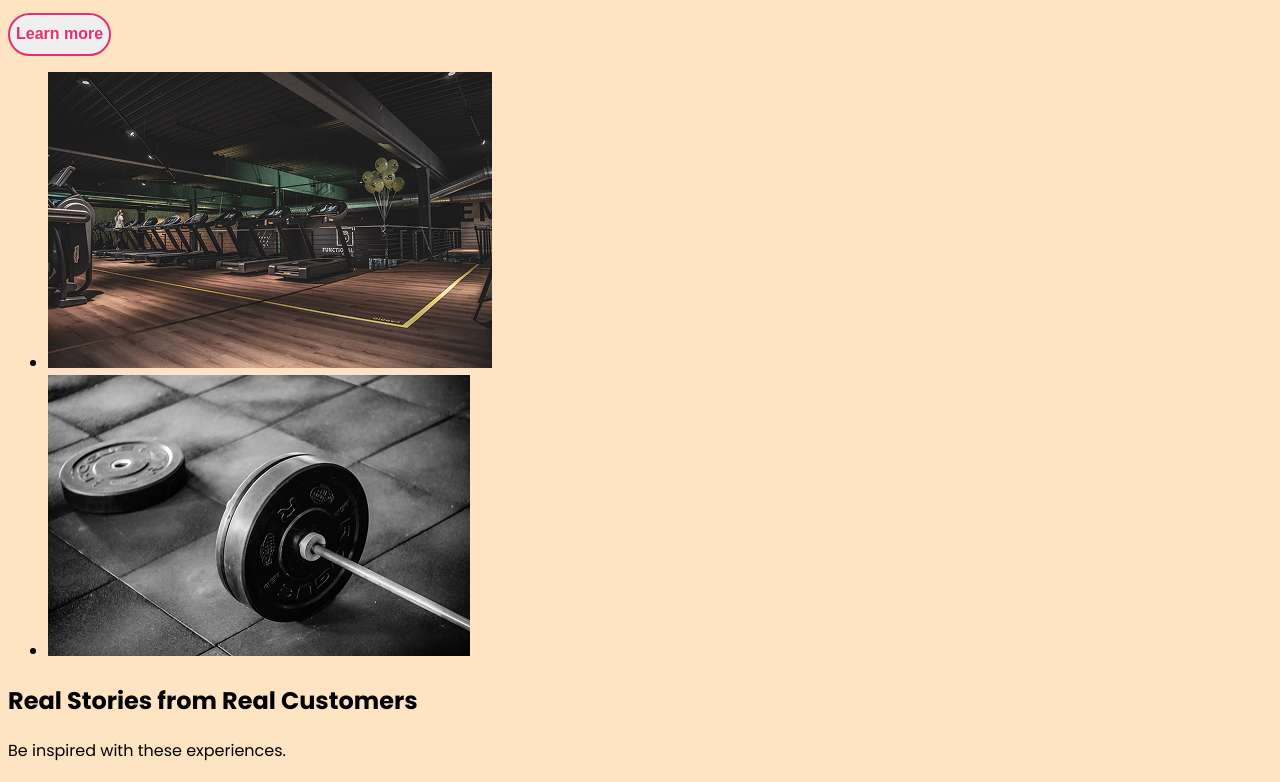
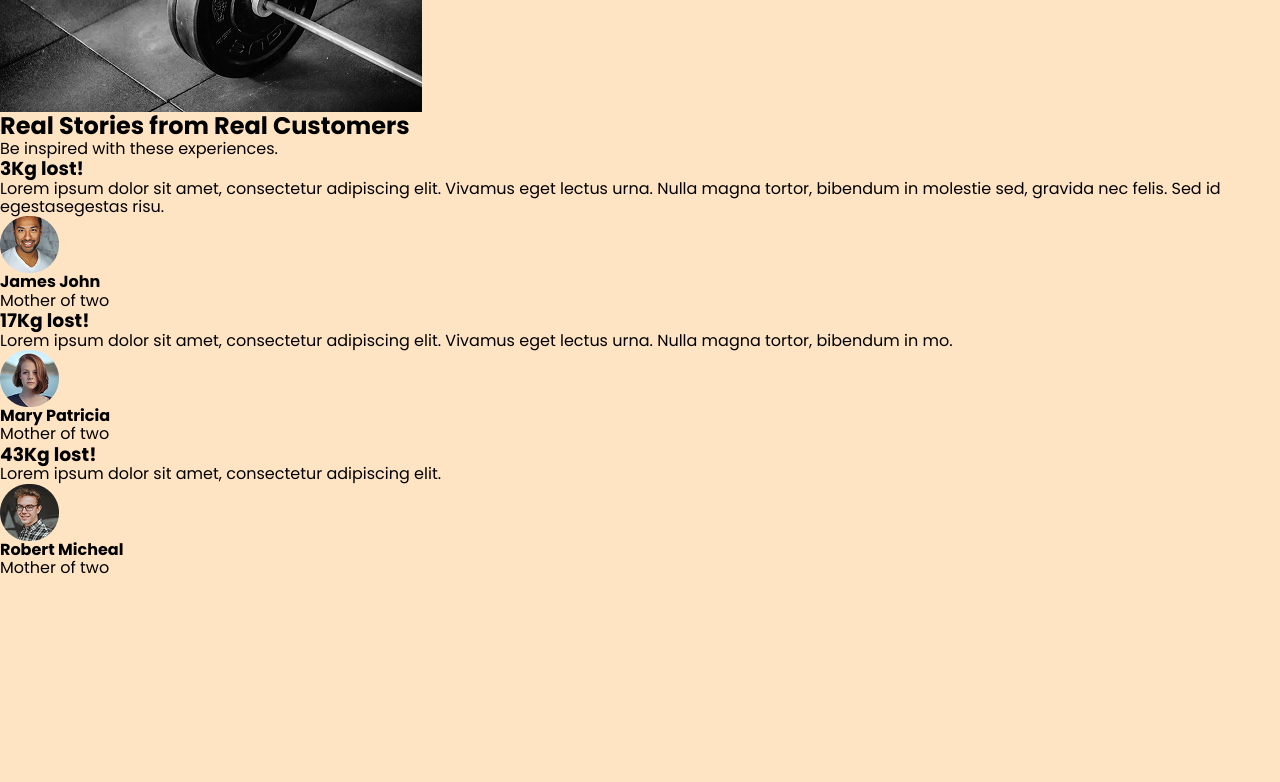
Before and after one commit to Horbunov-Yurii/FE_2_15_01_25, a plain HTML site: page index.html in a window 1280 px wide. Shown: the part 2018-2800 px from the top of the page. After the commit the page ends 2597 px from the top, so only its background shows below. Drawn offline with nearby package versions, Linux system fonts and the light colour scheme.

Commit message:
resetalwayscomeback

```diff
--- /dev/null
+++ b/css/reset.css
@@ -0,0 +1,18 @@
+a{
+ text-decoration: none;
+}
+button{
+    border: none;
+    cursor:alias;
+}
+ul{
+    list-style: none;
+    padding: 0;
+    margin: 0;
+}
+h1,h2,h3,h4,p{
+    margin: 0;
+}
+img{
+    display: block;
+}
--- a/index.html
+++ b/index.html
@@ -4,10 +4,12 @@
     <meta charset="UTF-8">
     <meta name="viewport" content="width=device-width, initial-scale=1.0">
     <title>Document</title>
+    <link rel="stylesheet" href="https://cdnjs.cloudflare.com/ajax/libs/modern-normalize/3.0.1/modern-normalize.min.css" integrity="sha512-q6WgHqiHlKyOqslT/lgBgodhd03Wp4BEqKeW6nNtlOY4quzyG3VoQKFrieaCeSnuVseNKRGpGeDU3qPmabCANg==" crossorigin="anonymous" referrerpolicy="no-referrer" />
     <link rel="preconnect" href="https://fonts.googleapis.com">
 <link rel="preconnect" href="https://fonts.gstatic.com" crossorigin>
 <link href="https://fonts.googleapis.com/css2?family=Manrope:wght@200..800&family=Open+Sans:ital,wght@0,300..800;1,300..800&family=Poppins:ital,wght@0,100;0,200;0,300;0,400;0,500;0,600;0,700;0,800;0,900;1,100;1,200;1,300;1,400;1,500;1,600;1,700;1,800;1,900&display=swap" rel="stylesheet">
-    <link rel="stylesheet" href="./css/style.css">
+   <link rel="stylesheet" href="./css/reset.css">
+<link rel="stylesheet" href="./css/style.css">
 </head>
 <body>
     <header class="header">
@@ -79,7 +81,7 @@
                 <li class="premium-item"><img class="premium-photo" src="./img/premium2.jpg" alt="gym"></li>
             </ul>
          </section>
-
+        <!-- votes -->
          <section>
            <h2>Real Stories from Real Customers</h2>
            <p>Be inspired with these experiences.</p>
```
